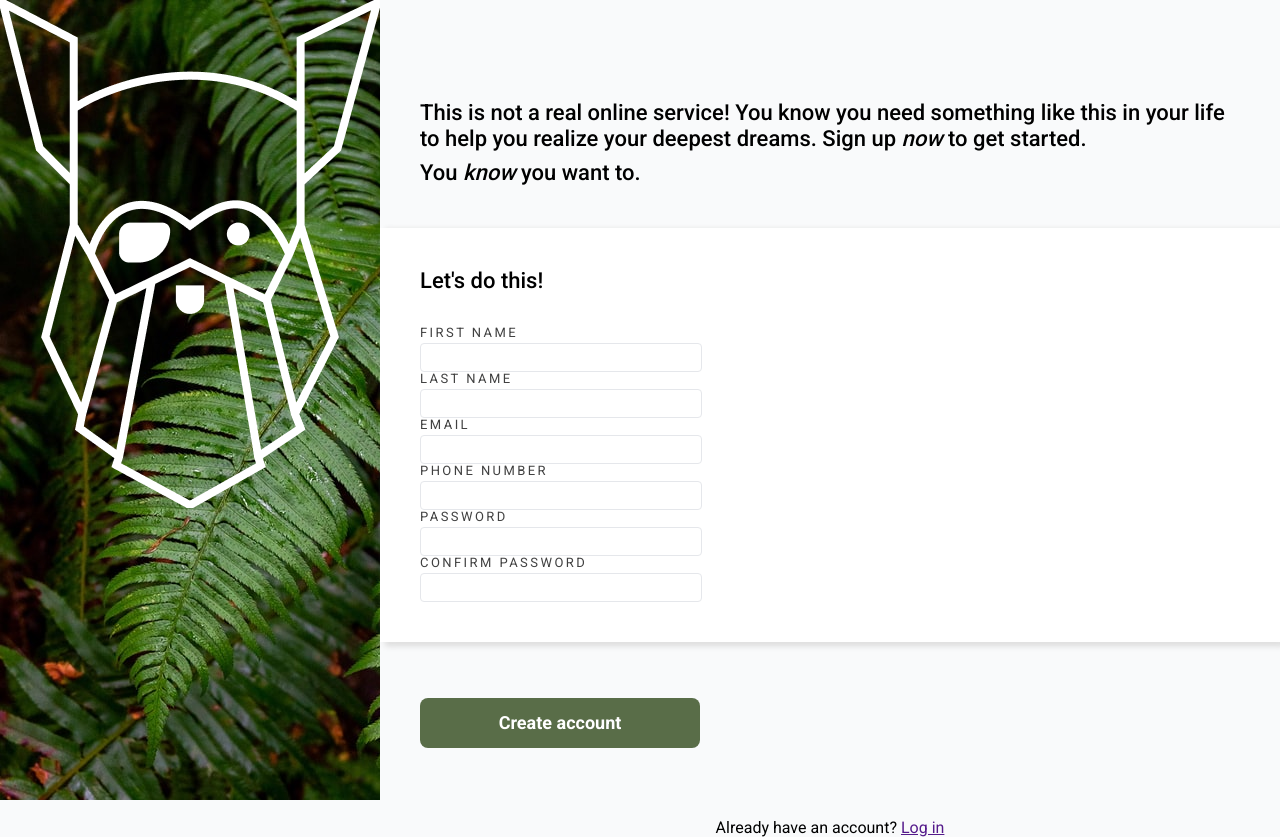
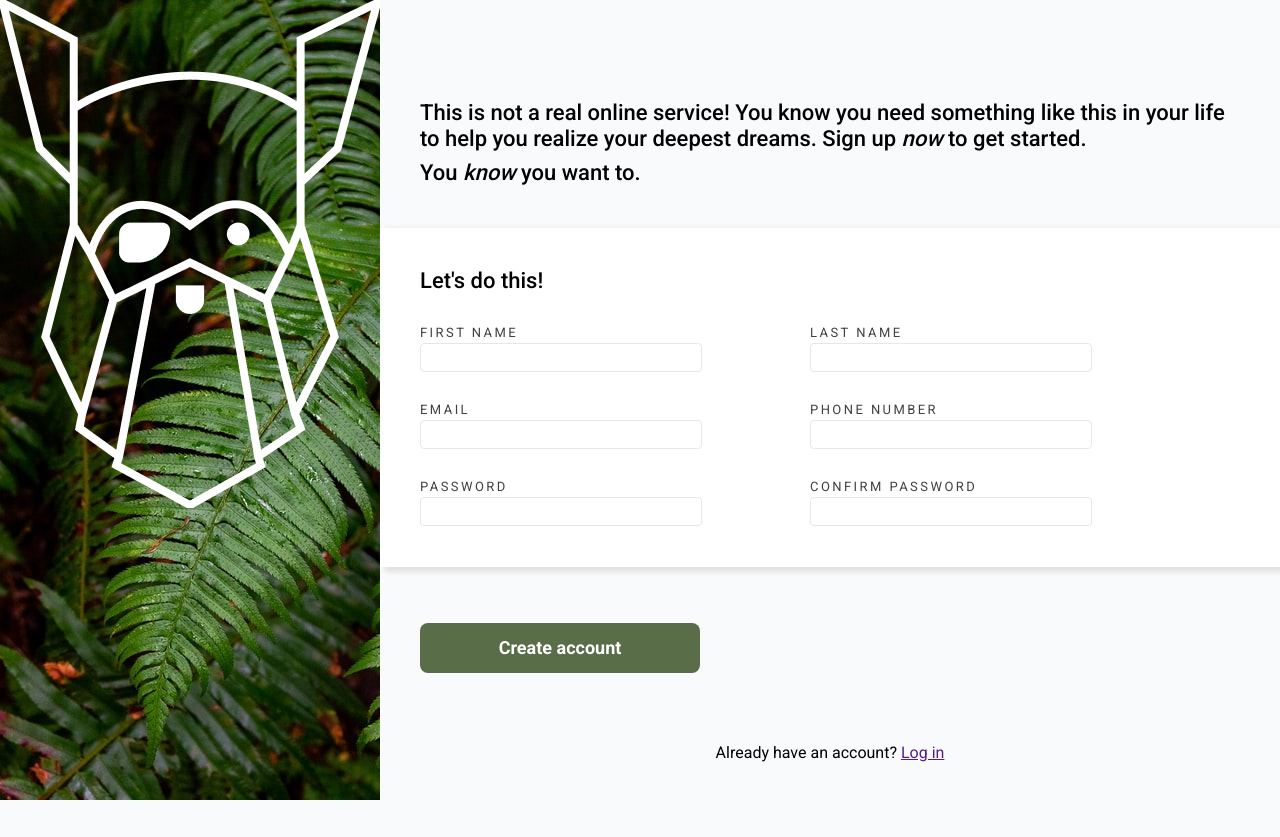
Before and after one commit to twentysixhugs/signup-form, a website with bundled scripts: page dist/index.html in a window 1280 px wide. After the commit the page ends 800 px from the top, so only its background shows below. Built offline with nearby package versions, Linux system fonts and the light colour scheme.

Commit message:
change fieldset class

```diff
--- a/dist/index.html
+++ b/dist/index.html
@@ -33,7 +33,7 @@
             <form class="c-cta__signup" action="/" method="POST">
                 <div class="l-block l-block--signup">
                     <h1 class="c-cta__heading">Let's do this!</h1>
-                    <div class="l-grid l-grid--fieldsets">
+                    <div class="l-fieldsets">
                         <fieldset class="c-fieldset">
                             <label class="c-fieldset__label" for="first-name">First name</label>
                             <input class="c-fieldset__input" type="text" id="first-name" name="firstname">
```
